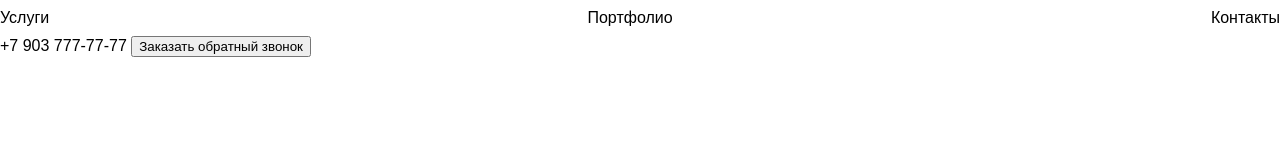
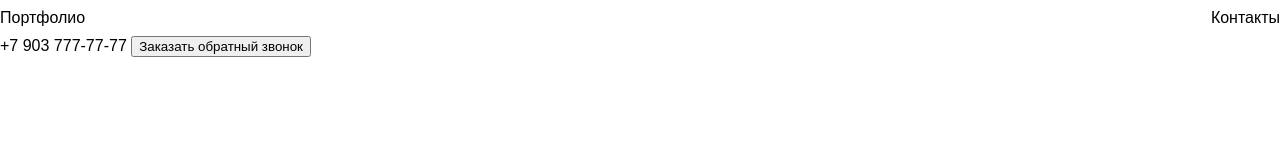
Before and after one commit to vadimvongai/app-2, a plain HTML site: page index.html in a window 1280 px wide. Drawn offline with Linux system fonts and the light colour scheme.

Commit message:
index changes #3

```diff
--- a/index.html
+++ b/index.html
@@ -12,7 +12,6 @@
 <body>
     <header>
         <nav>
-            <a href="#services">Услуги</a>
             <a href="#portfolio">Портфолио</a>
             <a href="#contacts">Контакты</a>
         </nav>
```
